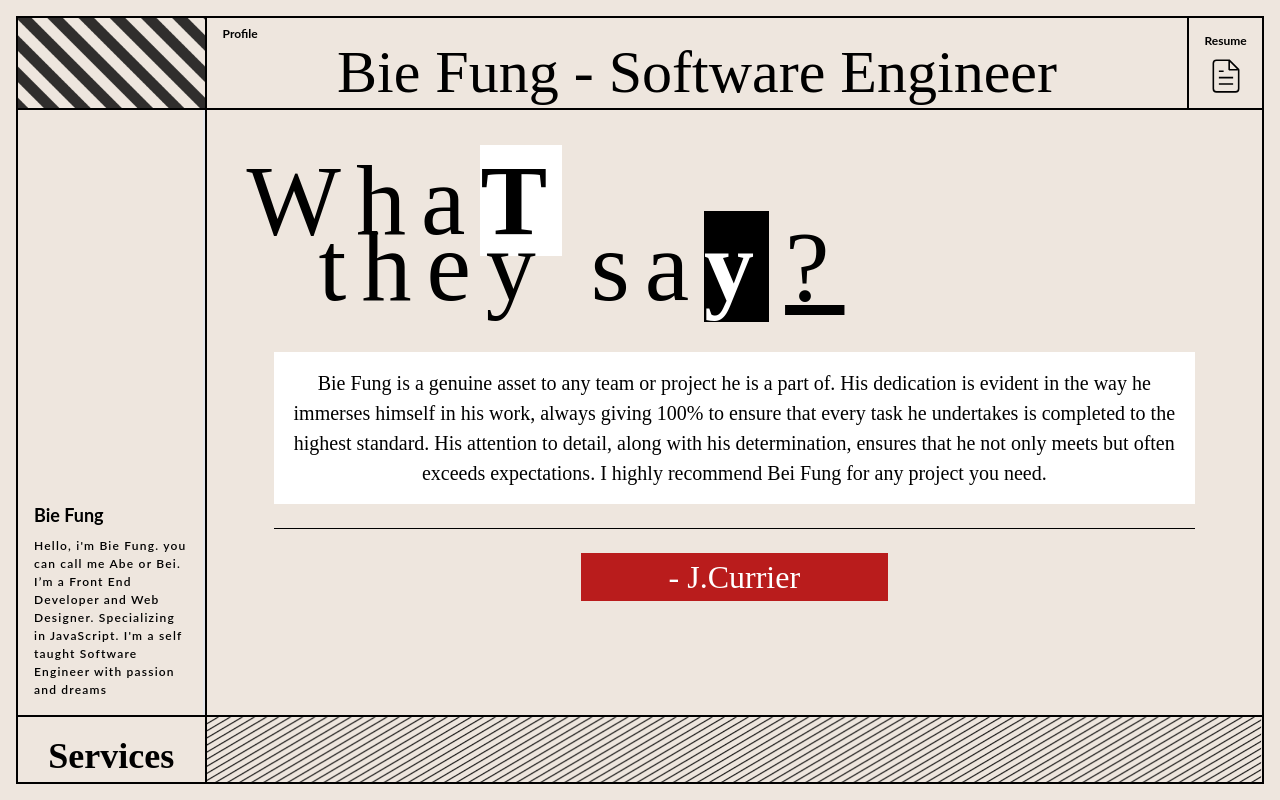
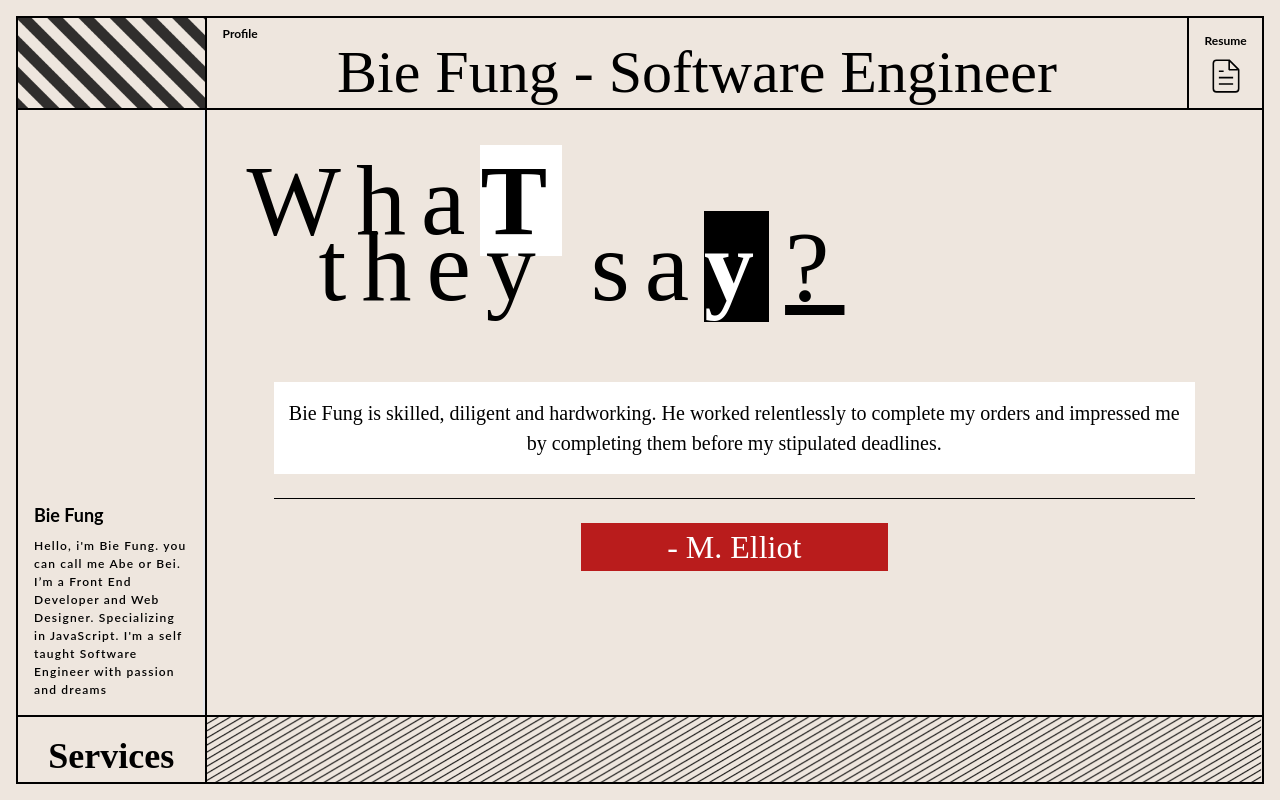
Before and after one commit to Bfungcode/bfung, a React (Vite) app: page / in a window 1280 px wide. Built offline with nearby package versions, Linux system fonts and the light colour scheme.

Commit message:
update ui

```diff
--- a/src/components/Header.jsx
+++ b/src/components/Header.jsx
@@ -31,7 +31,7 @@ const Header = ({ isLarge }) => {
     const interval = setInterval(() => {
       setIdx((prevIndex) => (prevIndex + 1) % reviews.length);
       setReviewer((prevIndex) => (prevIndex + 1) % reviewers.length);
-    }, 1000);
+    }, 8000);
 
     return () => clearInterval(interval);
   }, [reviews.length]);
```
